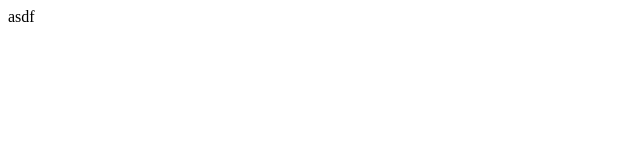
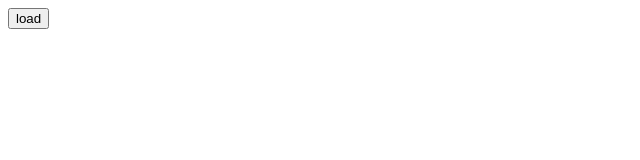
Before and after one commit to kimgh06/nodedb, a React (Create React App) app: page / in a window 1280 px wide. Shown: the top 160 px of the page, without its empty margins (0-640 px from the left). Built offline with nearby package versions, Linux system fonts and the light colour scheme.

Commit message:
테스팅 시작

```diff
--- a/package.json
+++ b/package.json
@@ -3,6 +3,7 @@
   "version": "0.1.0",
   "private": true,
   "dependencies": {
+    "axios": "^1.4.0",
     "cra-template": "1.2.0",
     "express": "^4.18.2",
     "mysql": "^2.18.1",
--- a/src/App.js
+++ b/src/App.js
@@ -1,8 +1,22 @@
+import axios from "axios";
+import { useState } from "react";
 
 function App() {
+  const [list, setList] = useState([]);
   return (
     <div className="App">
-      asdf
+      {list && list.map((i, n) => <div>
+        {i.bookid}
+        {i.bookname}
+        {i.publisher}
+        {i.price}
+      </div>)}
+      <button onClick={e => {
+        axios.get('http://localhost:3333/select').then(e => {
+          console.log(e.data);
+          setList(e.data);
+        })
+      }}>load</button>
     </div>
   );
 }
```
Also changed, not shown: server.js (+9 -4 lines), 1 other file (tests, documents, lock files or other folders).
